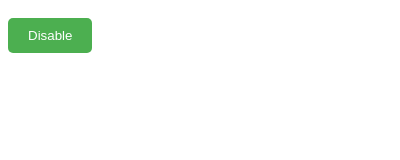
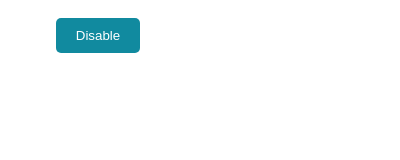
Before and after one commit to CodingFunky/ExtranetCopyInfoExtension, a browser extension: page popup.html in a window 400 px wide. Drawn offline with Linux system fonts and the light colour scheme.

Commit message:
version updated, css changed

```diff
--- a/popup.css
+++ b/popup.css
@@ -1,6 +1,12 @@
 /* Styles for the Disable/Enable Button */
+body {
+    display: flex;
+    justify-content: center;
+    align-items: center;
+    width: 180px;
+}
 #disableBtn {
-    background-color: #4CAF50; /* Green background */
+    background-color: rgb(17, 138, 159); /* Green background */
     color: white; /* White text */
     padding: 10px 20px; /* Padding around the text */
     margin: 10px 0; /* Some margin around the button */
@@ -11,7 +17,7 @@
 }
 
 #disableBtn:hover {
-    background-color: #45a049; /* Darker shade of green on hover */
+    background-color: rgb(12, 107, 124); /* Darker shade of green on hover */
 }
 
 #disableBtn:disabled {
--- a/popup.html
+++ b/popup.html
@@ -3,10 +3,6 @@
 <head>
     <title>Extension Options</title>
     <link rel="stylesheet" href="popup.css">
-    <style>
-        body { width: 200px; }
-        #toggleTicket { margin-top: 10px; }
-    </style>
 </head>
 <body>
     <button id="disableBtn">Disable</button>
```
Also changed, not shown: manifest.json.
